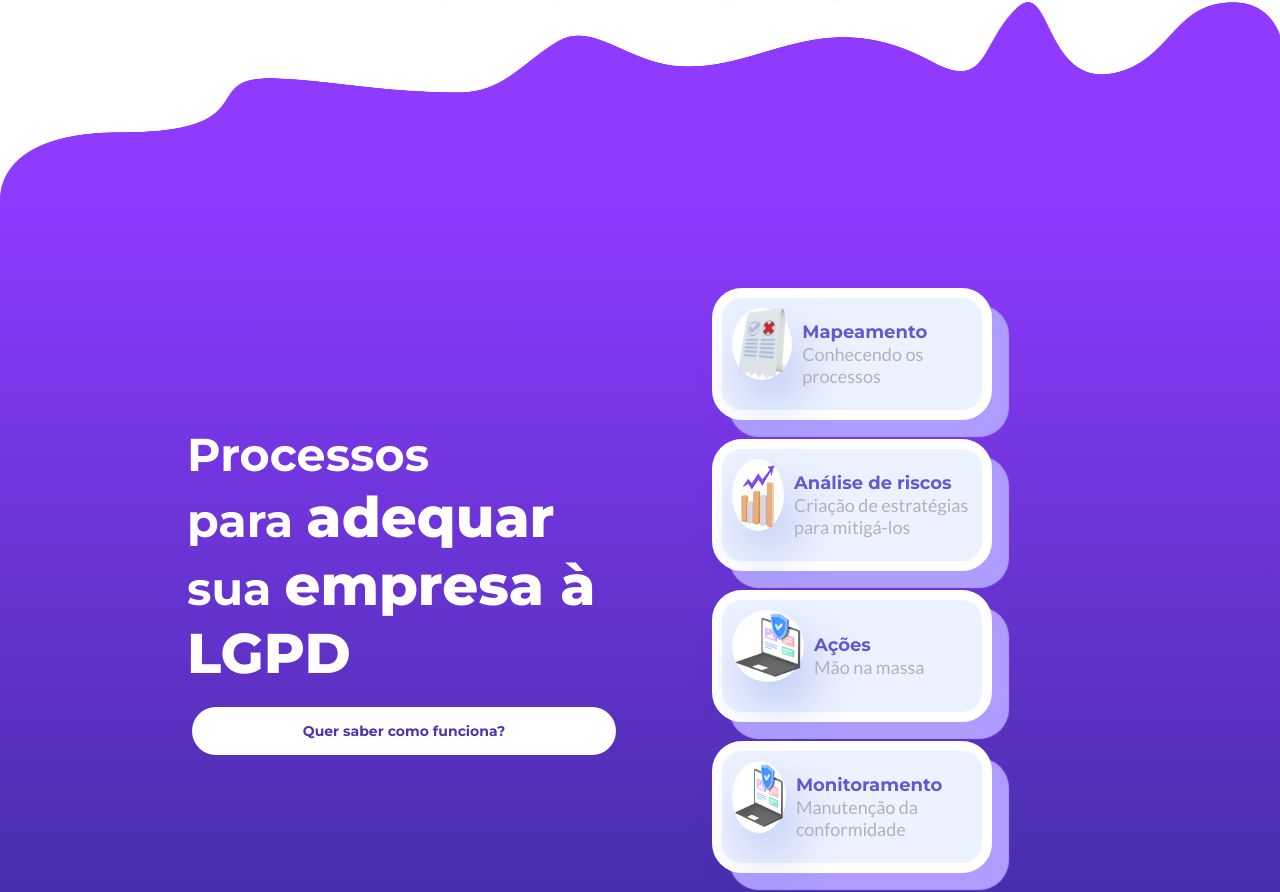
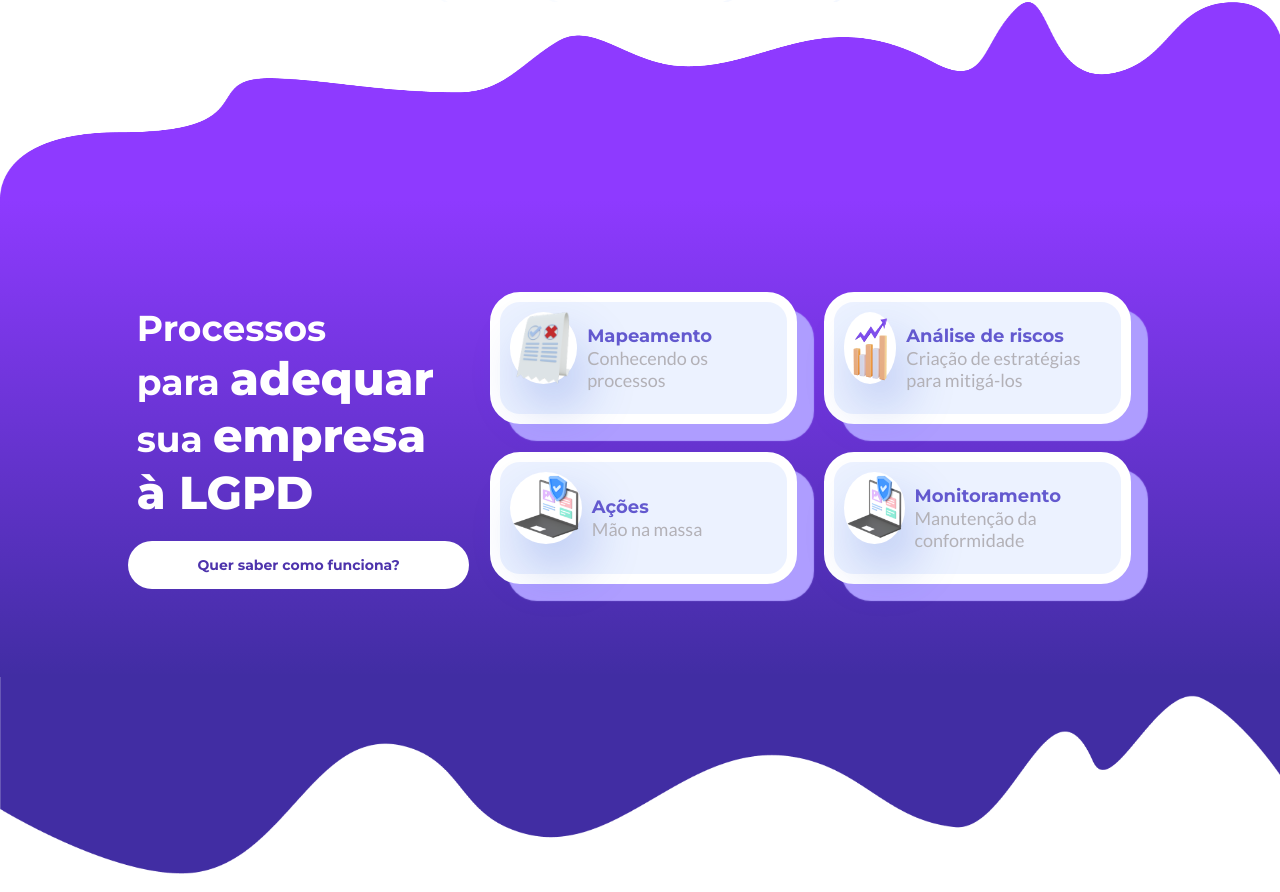
Before and after one commit to evlvs/lgpdmap, a Next.js app: page /plans in a window 1280 px wide. Shown: the part 4991-5883 px from the top of the page. Built offline with nearby package versions, Linux system fonts and the light colour scheme.

Commit message:
mobile scss fix

```diff
--- a/src/components/Steps/styles.module.scss
+++ b/src/components/Steps/styles.module.scss
@@ -12,7 +12,7 @@
   width: 100vw;
   position: relative;
   top: -3px;
-  padding: 80px 15%;
+  padding: 80px 10%;
   display: flex;
   justify-content: center;
   align-items: center;
@@ -133,7 +133,7 @@
     width: 100vw;
     position: relative;
     top: -3px;
-    padding: 80px 15%;
+    padding: 80px 10%;
     display: flex;
     justify-content: center;
     align-items: center;
@@ -150,16 +150,17 @@
         color: var(--white);
         margin: 20px 0;
         text-align: left;
-        font-size: 46px;
+        font-size: 36px;
+        width: 324px;
 
         span {
-          font-size: 56px;
+          font-size: 46px;
           font-weight: 800;
         }
 
         strong {
           font-weight: 800;
-          font-size: 56px;
+          font-size: 46px;
         }
       }
     }
--- a/src/styles/globals.scss
+++ b/src/styles/globals.scss
@@ -671,7 +671,7 @@
   a {
     font-size: 14px;
     height: 48px;
-    width: 424px;
+    width: 100%;
   }
 
   .vjs_video_3-dimensions {
```
